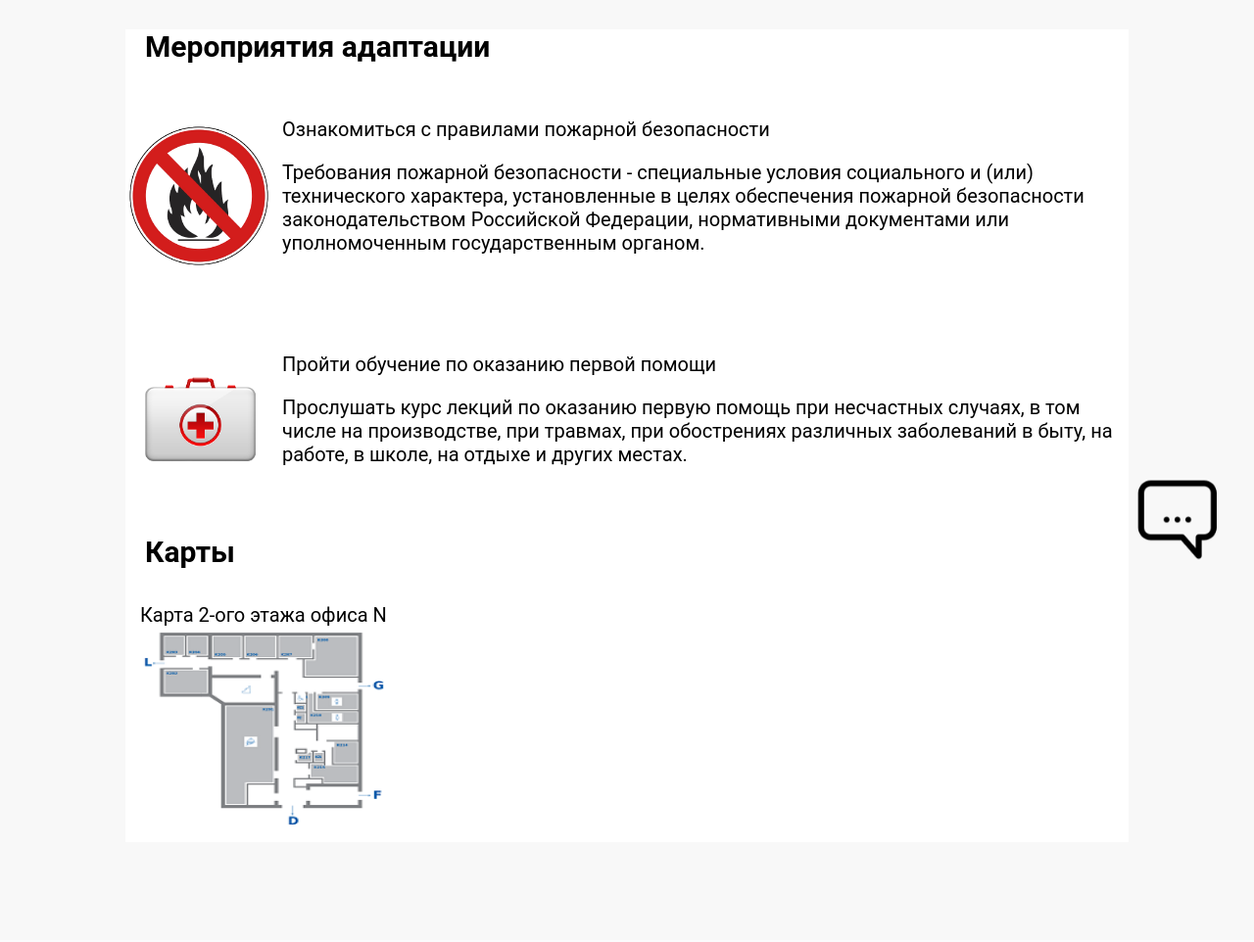
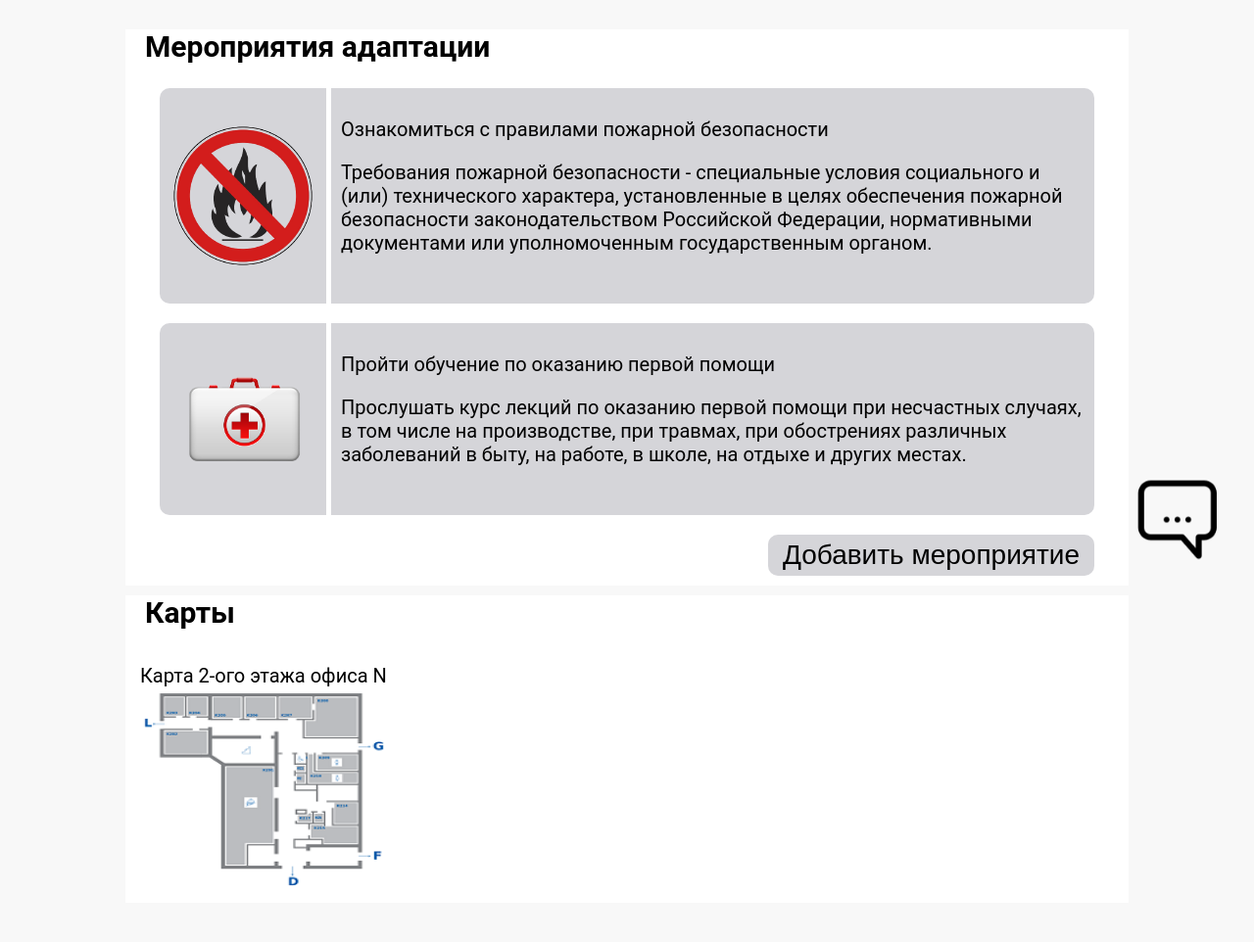
Before and after one commit to RabbitBanan/Adaptation, a PHP site: page / in a window 1280 px wide. Shown: the part 211-1173 px from the top of the page at 98% size. Before the commit the page ends 1054 px from the top, so only its background shows below. Run offline with PHP 8.4, Linux system fonts and the light colour scheme; the visitor is signed in with stand-in values (Sample User, id 1); some libraries are stand-ins or nearby versions.

Commit message:
Изменил адаптацию

```diff
--- a/adapt.php
+++ b/adapt.php
@@ -1,3 +1,4 @@
+
 
 <div class="activity-adapt component">
   <h2 class="header2">Мероприятия адаптации</h2>
@@ -13,8 +14,11 @@
       <img src="img\Первая помощь.png" alt="">
       <div class="text-adapt">
         <a href="map-event.php" >Пройти обучение по оказанию первой помощи</a>
-        <p>Прослушать курс лекций по оказанию первую помощь при несчастных случаях, в том числе на производстве, при травмах, при обострениях различных заболеваний в быту, на работе, в школе, на отдыхе и других местах.</p>
+        <p>Прослушать курс лекций по оказанию первой помощи при несчастных случаях, в том числе на производстве, при травмах, при обострениях различных заболеваний в быту, на работе, в школе, на отдыхе и других местах.</p>
       </div>
 
   </div>
+  <div class="add-adap">
+    <input type="button" class="" onclick="" value="Добавить мероприятие">
+  </div>
 </div>
--- a/css/adapt.css
+++ b/css/adapt.css
@@ -3,12 +3,15 @@
   flex-flow: row wrap;
   flex-direction: column;
   height: auto;
+  padding: 0 35px;
+  border-bottom: 10px solid #f8f8f8
 }
 
 .adapt {
+  background-color: rgba(45, 45, 68, 0.2);;
   display: flex;
   width: 100%;
-  background-color: #fff;
+  border-radius: 10px;
   margin-bottom: 20px;
   min-height: 150px;
 
@@ -17,11 +20,13 @@
 .adapt img {
   width: 150px;
   margin: auto;
+  padding: 10px;
 }
 
 .text-adapt {
   padding: 30px 10px;
   flex-grow: 1;
+  border-left: 5px solid #fff;
 }
 
 .text-adapt a{
@@ -42,3 +47,22 @@
     margin-top: 5px;
     margin-bottom: 5px;
 }
+
+.add-adap {
+  align-self: flex-end;
+  margin-bottom: 10px;
+}
+
+.add-adap input {
+  font-size: 140%;
+  border: none;
+  background-color: rgba(45, 45, 68, 0.2);
+  border-radius: 10px;
+  padding: 5px 15px;
+}
+
+.add-adap input:hover {
+
+  color: #fff;
+  background-color: rgba(45, 45, 68, 1);;
+}
```
